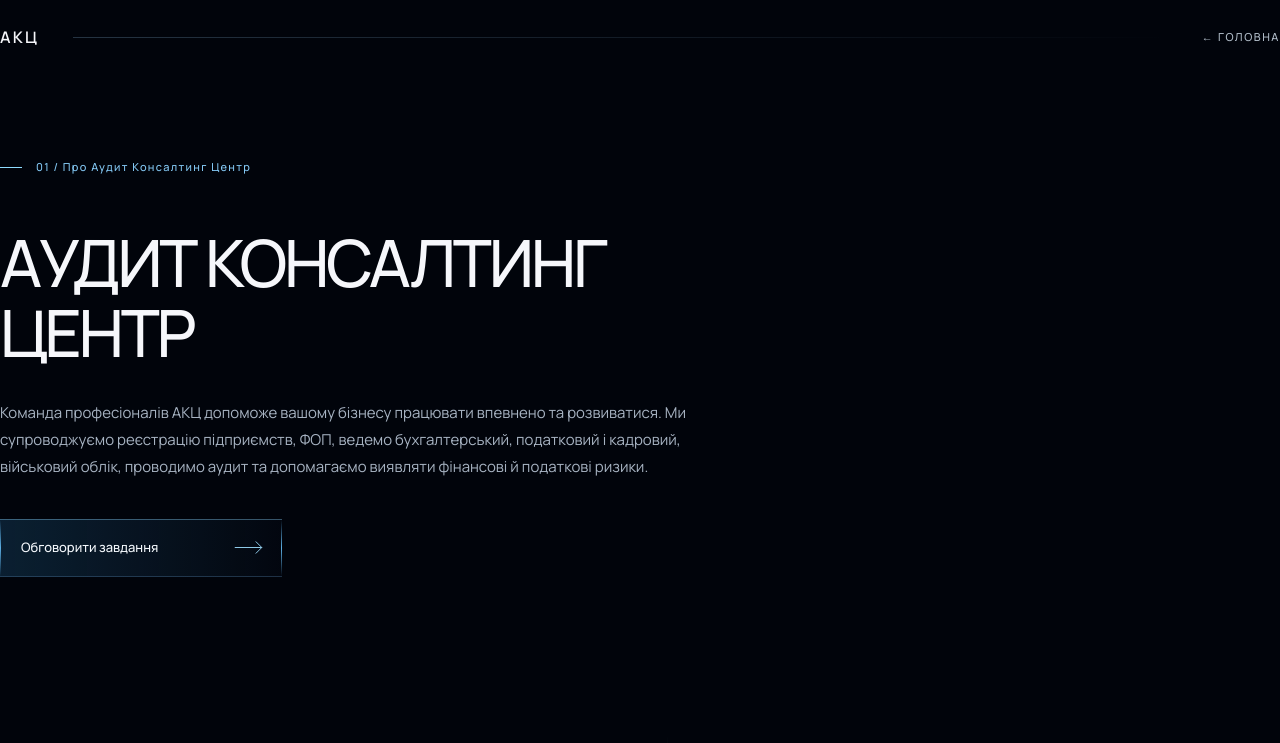
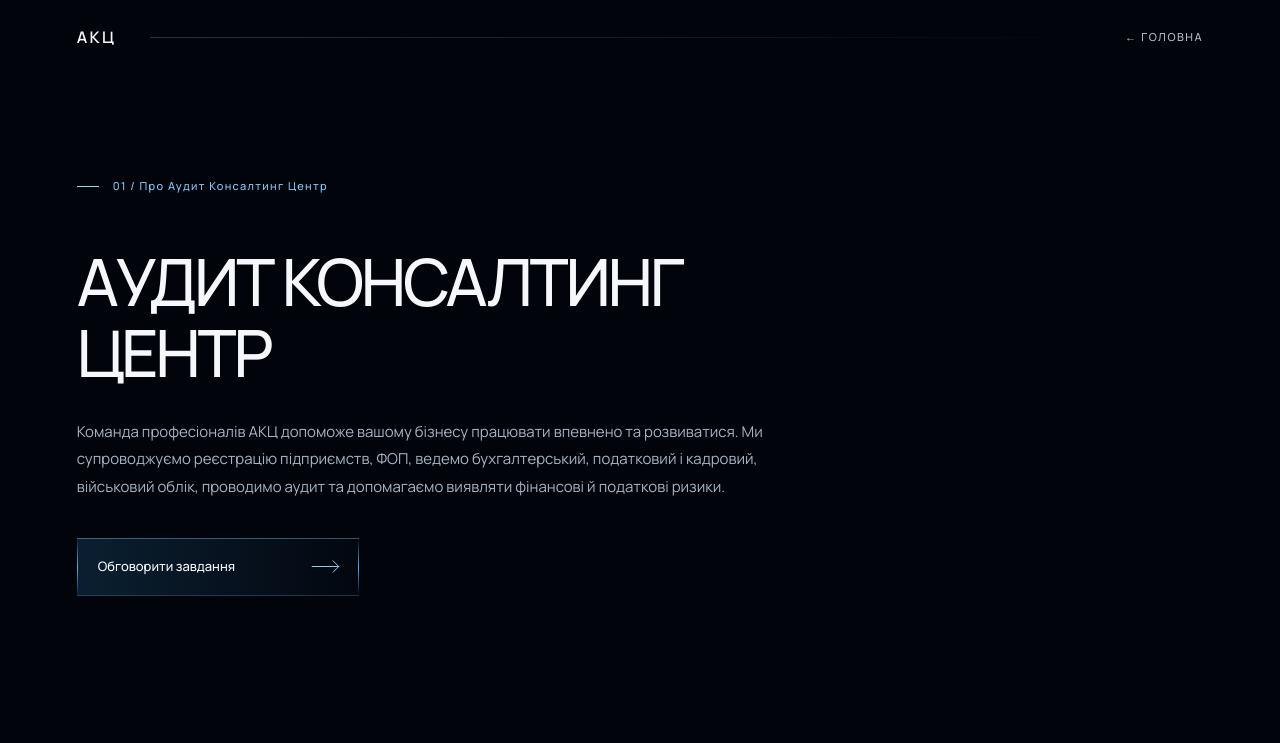
Before and after one commit to dnagorna3817-spec/website_akc_main, a Next.js app: page /about in a window 1280 px wide. Shown: the top 743 px of the page. Built offline with nearby package versions, Linux system fonts and the light colour scheme.

Commit message:
Fix About page horizontal gutters and align hero content

```diff
--- a/app/about/about.css
+++ b/app/about/about.css
@@ -1060,3 +1060,25 @@ body {
   .akc-about-figma .hero__copy { padding: 135px var(--edge) 85px; }
   .akc-about-figma .hero h1 { font-size: clamp(34px, 9vw, 52px); }
 }
+
+/* Consistent safe gutters: align About hero, navigation and sections. */
+.akc-about-figma.page { --edge: clamp(28px, 6vw, 104px); }
+.akc-about-figma .nav { padding-left: clamp(28px, 6vw, 104px); padding-right: clamp(28px, 6vw, 104px); }
+.akc-about-figma .hero { width: 100%; }
+.akc-about-figma .hero__copy {
+  box-sizing: border-box;
+  width: 100%;
+  max-width: 1160px;
+  margin: 0;
+  padding-left: clamp(28px, 6vw, 104px);
+  padding-right: clamp(28px, 6vw, 104px);
+}
+.akc-about-figma .hero .kicker,
+.akc-about-figma .hero h1,
+.akc-about-figma .hero__body,
+.akc-about-figma .hero .action { margin-left: 0; }
+@media (max-width: 700px) {
+  .akc-about-figma.page { --edge: 24px; }
+  .akc-about-figma .nav { padding-inline: 24px; }
+  .akc-about-figma .hero__copy { padding-left: 24px; padding-right: 24px; }
+}
```
